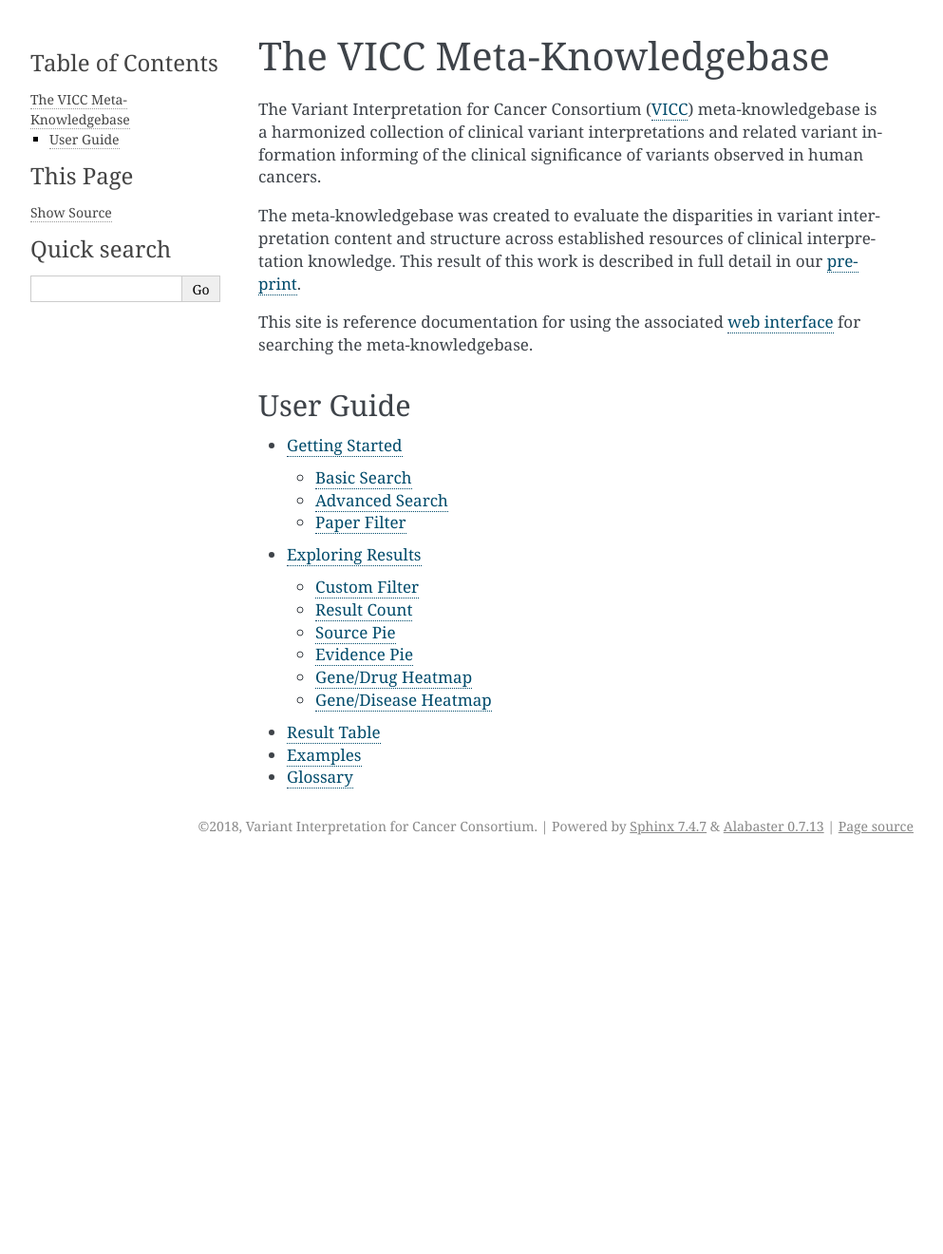
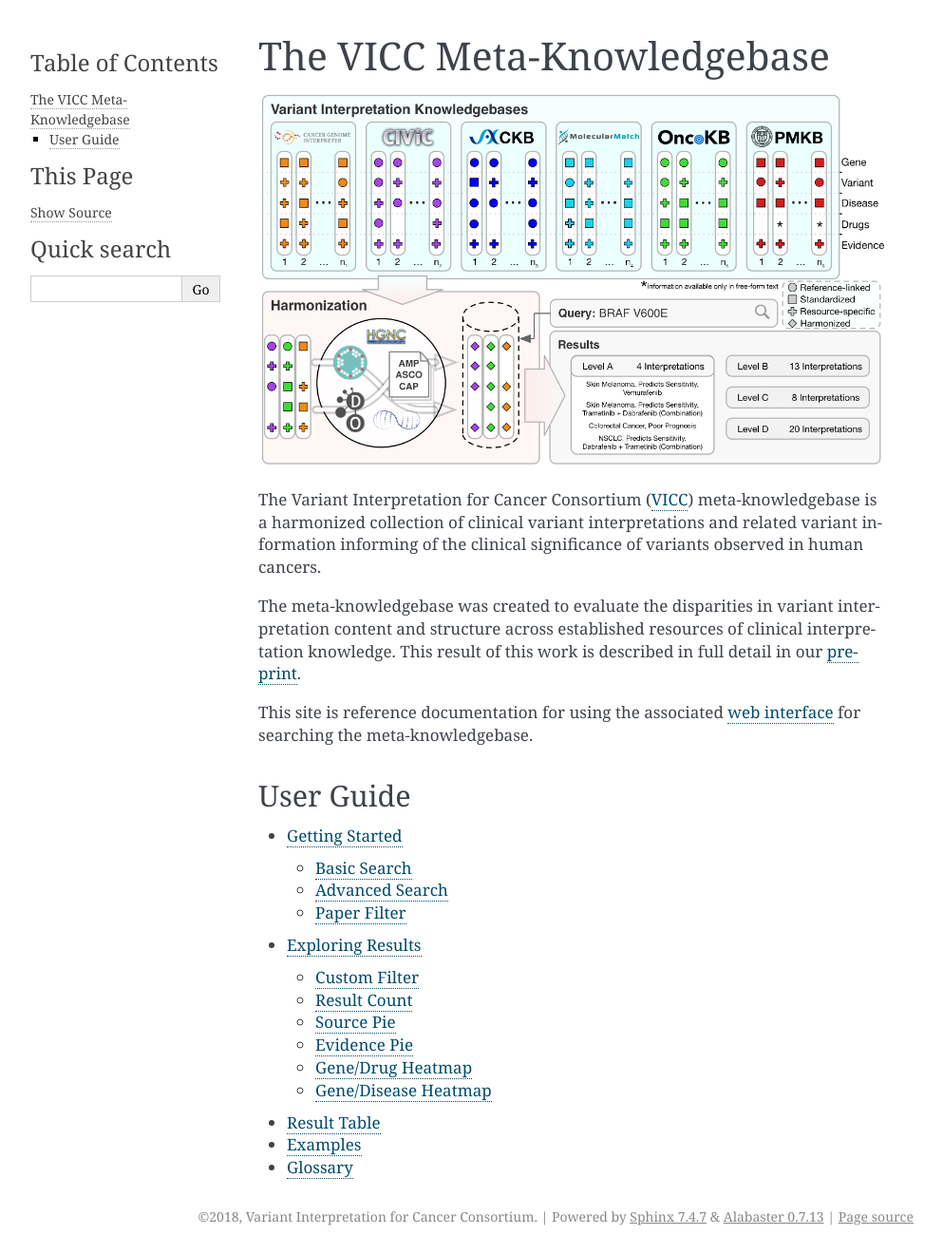
Before and after one commit to cancervariants/metakb, a Sphinx documentation site: the page built from docs/index.rst, in a window 1280 px wide. Shown: the whole page at 95% size, without its empty margins (148-1141 px from the left). Built offline with Sphinx 7.4.7, drawn with Linux system fonts in a browser that asks for light colours; before the commit the page ends 909 px from its top, so only the background shows below that.

Commit message:
add mkb overview image

```diff
--- a/docs/index.rst
+++ b/docs/index.rst
@@ -1,5 +1,7 @@
 The VICC Meta-Knowledgebase
 ===========================
+
+.. image:: /images/mkb-overview.png
 
 The Variant Interpretation for Cancer Consortium (`VICC`_) meta-knowledgebase is a harmonized
 collection of clinical variant interpretations and related variant information informing of
```
Also changed, not shown: docs/images/mkb-overview.png (added).
